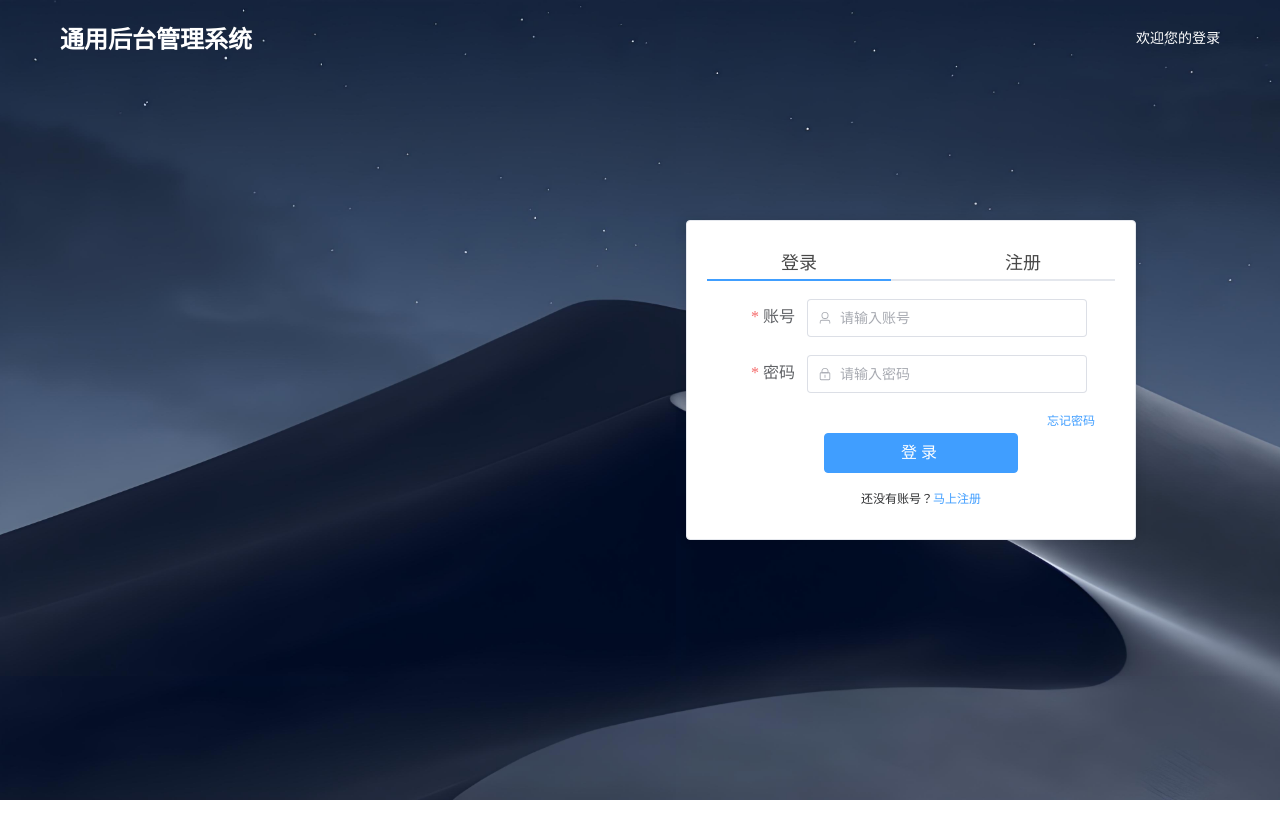
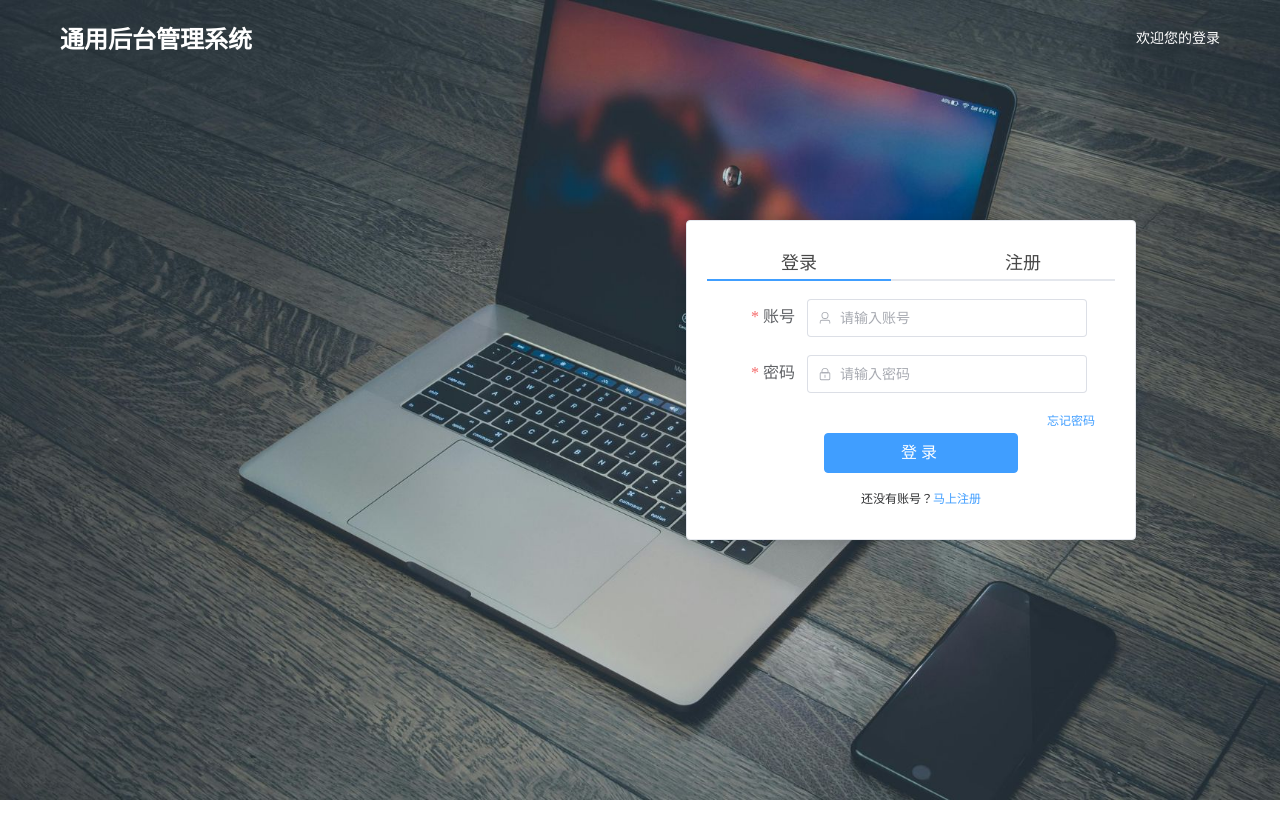
Before and after one commit to ys1112/vue3_ts_program, a Vue app: page /login in a window 1280 px wide. Shown: the top 838 px of the page. After the commit the page ends 800 px from the top, so only its background shows below. Built offline with nearby package versions, Linux system fonts and the light colour scheme.

Commit message:
首页样式修改，下载上传携带token

```diff
--- a/src/assets/styles/common.scss
+++ b/src/assets/styles/common.scss
@@ -1,3 +1,9 @@
+html, body {
+  height: 100%;
+  margin: 0;
+  padding: 0;
+  overflow: hidden; /* 可选，防止全局滚动条 */
+}
 * {
   box-sizing: border-box;
 }
--- a/src/utils/downloader.ts
+++ b/src/utils/downloader.ts
@@ -1,5 +1,5 @@
 // 封装下载方法,可以实现保存位置选择
-
+import { ref } from "vue";
 // 文件类型配置接口
 interface FileTypeConfig {
   mime: string
@@ -62,10 +62,15 @@ function getFileTypes(fileName: string): FilePickerAcceptType[] {
 export async function downloadFile(
   url: string,
   fileName: string,
+  token:string,
   isSuccess: boolean
 ): Promise<boolean> {
   try {
-    const response = await fetch(url)
+    const response = await fetch(url,{
+      headers: {
+        Authorization: token // 将 Token 放入请求头
+      }
+    })
     if (!response.ok) throw new Error(`HTTP error! status: ${response.status}`)
     const blob = await response.blob()
 
--- a/src/views/contractManage/ContractManage.vue
+++ b/src/views/contractManage/ContractManage.vue
@@ -10,7 +10,7 @@
         </div>
         <!-- 结构顶部右侧按钮区域 -->
         <div class="table-header-right">
-          <el-upload class="upload-demo" :action="apiUrl + '/api/files/uploadFile'" :limit="1"
+          <el-upload :headers="uploadHeaders" class="upload-demo" :action="apiUrl + '/api/files/uploadFile'" :limit="1"
             :data="{ upload_person }" :show-file-list="false" :before-upload="beforeFileUpload"
             :on-success="handleFileSuccess">
             <el-button type="primary">上传文件</el-button>
@@ -70,7 +70,9 @@ import { trackRecord } from "@/utils/tracker";
 const { userInfo: { name: upload_person }, } = useUserInfoStore()
 const { isDataUpdate } = toRefs(useUserInfoStore())
 const apiUrl = import.meta.env.VITE_API_URL
-
+const uploadHeaders = ref({
+  Authorization: localStorage.getItem('token')
+});
 onMounted(async () => {
   // 第一次进页面提示,后续改动调用接口刷新页面,不提示,更友好
   const flag = await getFiles()
@@ -159,7 +161,7 @@ const handleCurrentChange = (val: number) => {
 
 // 下载,封装下载函数,可以实现用户选择下载位置
 const downloadContract = async (info: any) => {
-  isSuccess.value = await downloadFile(info.file_url, info.file_name, isSuccess.value);
+  isSuccess.value = await downloadFile(info.file_url, info.file_name, localStorage.getItem('token') as string,isSuccess.value);
   // 判断是否更新下载次数
   if (isSuccess.value) {
     updateDownloadNum(info.id)
```
Also changed, not shown: src/assets/images/bgc.jpg.
